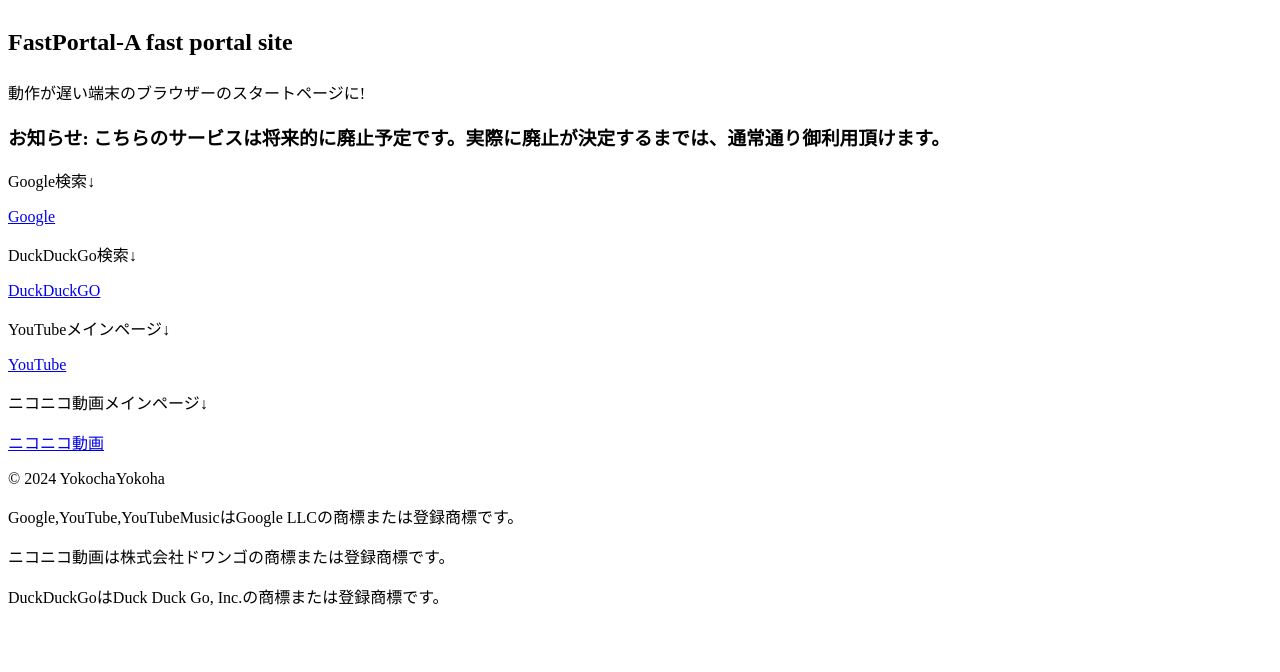
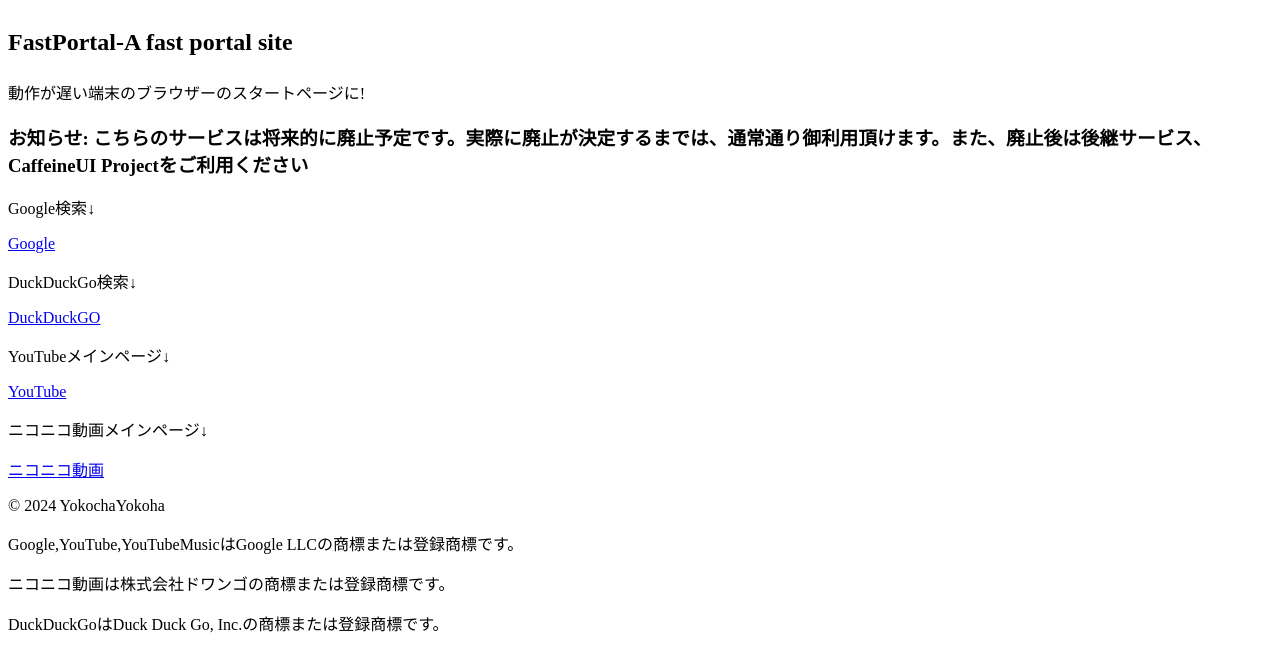
Before and after one commit to yokonoha/yokonoha.github.io, a plain HTML site: page fastportal.html in a window 1280 px wide. Drawn offline with Linux system fonts and the light colour scheme.

Commit message:
fastportal.html の更新

```diff
--- a/fastportal.html
+++ b/fastportal.html
@@ -8,7 +8,7 @@
 <body>
   <h1><font size="5">FastPortal-A fast portal site</font></h1>
   <p>動作が遅い端末のブラウザーのスタートページに!</p>
-<h3>お知らせ: こちらのサービスは将来的に廃止予定です。実際に廃止が決定するまでは、通常通り御利用頂けます。</h3>
+<h3>お知らせ: こちらのサービスは将来的に廃止予定です。実際に廃止が決定するまでは、通常通り御利用頂けます。また、廃止後は後継サービス、CaffeineUI Projectをご利用ください</h3>
 
     <p>Google検索↓</p>
 
```
